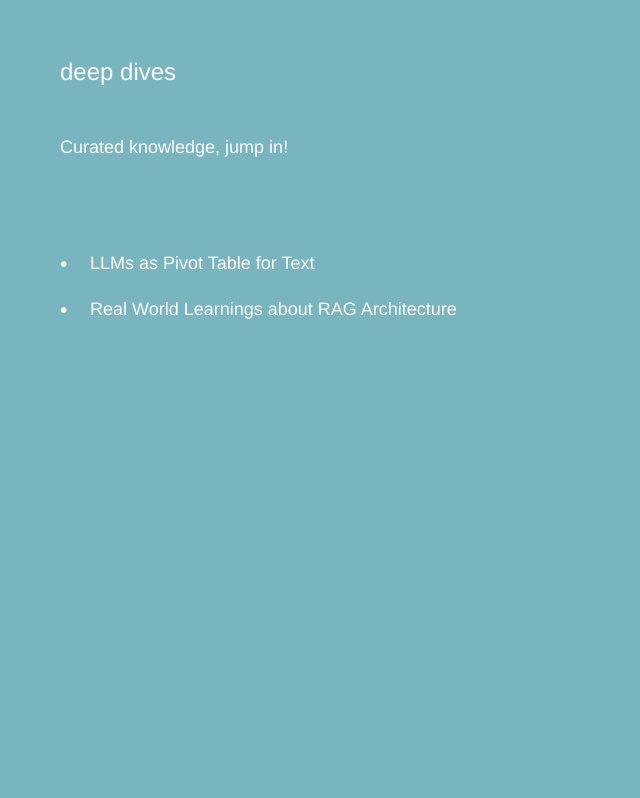
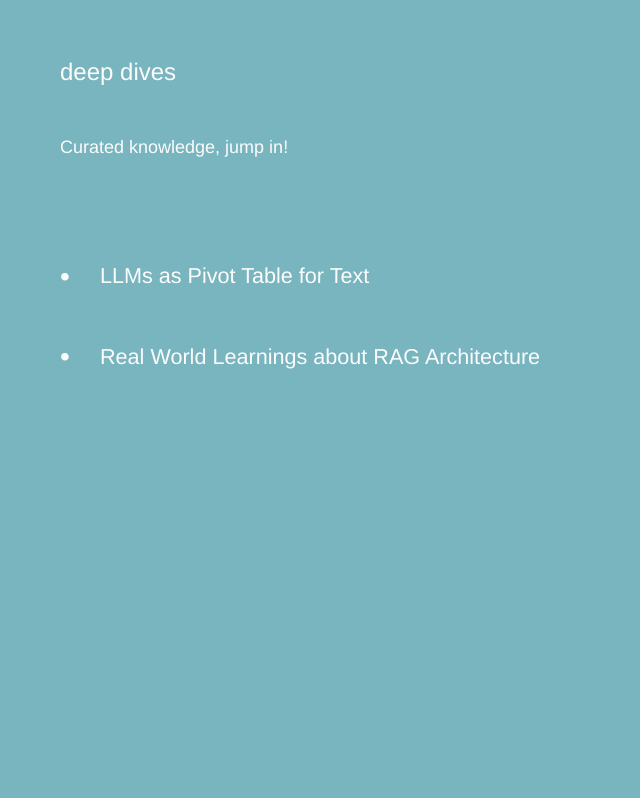
Before and after one commit to PhilWa/corner, a Flask app: template templates/index.html in a window 1280 px wide. Shown: the part 1601-2399 px from the top of the page, without its empty margins (0-640 px from the left). Run offline with Flask 3, Linux system fonts and the light colour scheme; the template is opened without the code that fills it, so the values that code supplies are empty; some libraries are stand-ins or nearby versions.

Commit message:
updated deep dives underline

```diff
--- a/static/css/styles.css
+++ b/static/css/styles.css
@@ -242,15 +257,15 @@ header {
 }
 
 .deep-dives-list li {
-    margin-bottom: 20px;
+    margin-bottom: 30px;
     position: relative;
-    padding-left: 30px;
+    padding-left: 40px;
 }
 
 .deep-dives-list li::before {
     content: '•';
     color: var(--off-white);
-    font-size: 1.5em;
+    font-size: 2em;
     position: absolute;
     left: 0;
     top: 50%;
@@ -259,20 +274,46 @@ header {
 
 .deep-dives-list a {
     color: var(--off-white);
-    text-decoration: none;
-    font-size: var(--font-size-large);
-    transition: color 0.3s ease, transform 0.3s ease;
+    text-decoration: none !important;
+    font-size: calc(var(--font-size-large) * 1.2);
+    transition: none;
     display: inline-block;
+    padding: 10px 0;
+    position: relative;
+    border-bottom: none;
 }
 
-.deep-dives-list a:hover {
-    color: var(--light-pink);
-    transform: translateX(5px);
+.deep-dives-list a::after {
+    content: '';
+    position: absolute;
+    width: 0;
+    height: 1px;
+    bottom: 5px;
+    left: 0;
+    background-color: var(--off-white);
+    transition: width 0.3s ease;
+}
+
+.deep-dives-list a:hover::after {
+    width: 100%;
+}
+
+.deep-dives-list a:hover,
+.deep-dives-list a:focus,
+.deep-dives-list a:active {
+    color: var(--off-white);
+    text-decoration: none !important;
+    border-bottom: none;
+    outline: none;
 }
 
 @media (max-width: 768px) {
     .deep-dives-list li {
-        padding-left: 20px;
+        padding-left: 30px;
+    }
+
+    .deep-dives-list a {
+        font-size: var(--font-size-large);
     }
 }
 
```
Also changed, not shown: other parts of static/css/styles.css (+20 -5 lines).
